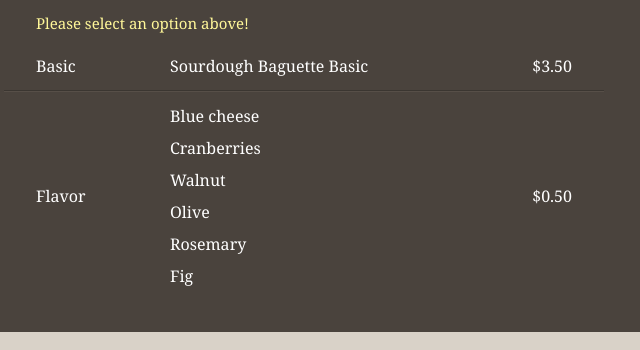
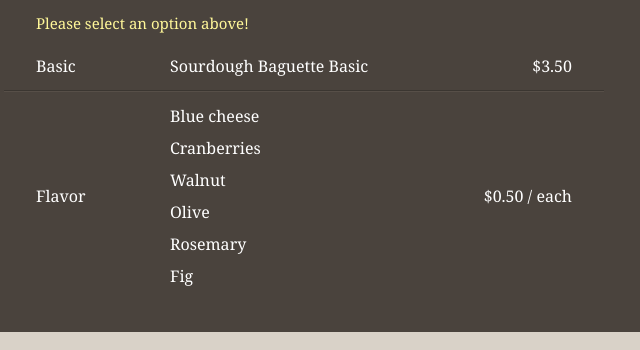
Before and after one commit to dnkm/mosesproject1, a plain HTML site: page menu_baguette.html in a window 1280 px wide. Shown: the part 2112-2462 px from the top of the page, 336-976 px from the left. Drawn offline with Linux system fonts and the light colour scheme.

Commit message:
0.5 / each 로 수정

```diff
--- a/menu_baguette.html
+++ b/menu_baguette.html
@@ -387,7 +387,7 @@
                                 <p>Rosemary</p>
                                 <p>Fig</p>
                             </div>
-                            <div class="flexbox-inner mid-align txt-right">$0.50</div>
+                            <div class="flexbox-inner mid-align txt-right">$0.50 / each</div>
                         </div>
                     </div>
                     <!-- // wrapper -->
```
Also changed, not shown: menu_boule.html (+1 -1 lines).
